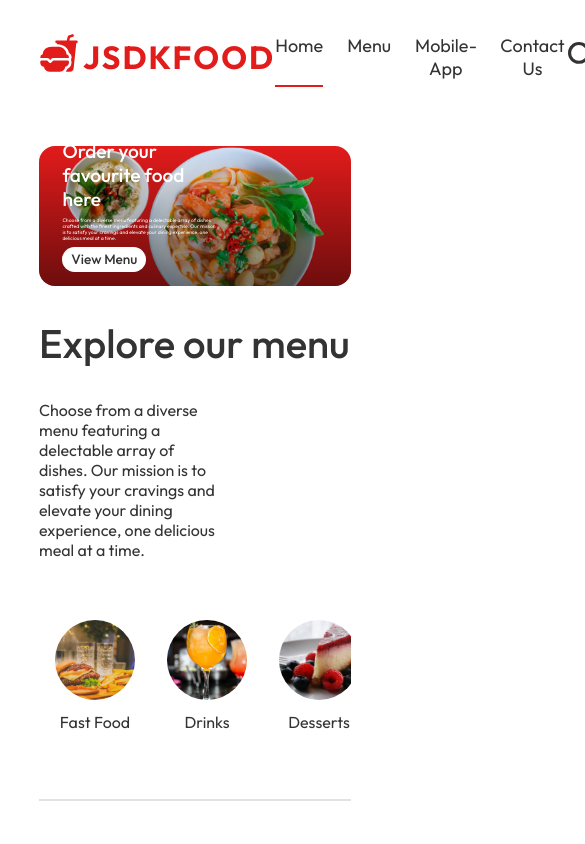
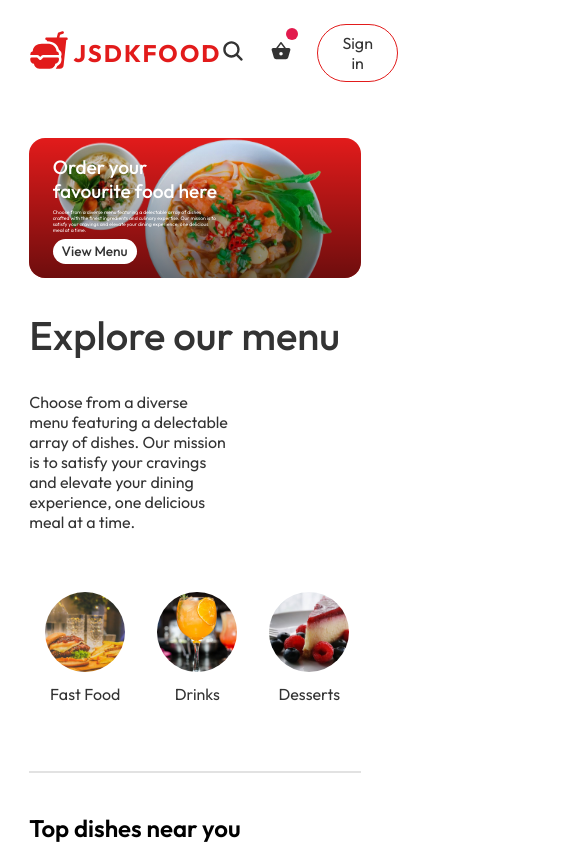
Before and after one commit to Bewjsdk/jsdk-food-delivery, a React (Vite) app: page / in a window 390 px wide. Shown: the top 844 px of the page, 585 px wide, since content can reach past the window. Built offline with nearby package versions, Linux system fonts and the light colour scheme.

Commit message:
add responsive to logo and navbar

```diff
--- a/src/app.module.css
+++ b/src/app.module.css
@@ -2,3 +2,11 @@
   width: 80%;
   margin-inline: auto;
 }
+
+/* Responsive */
+/* screen < 1024px */
+@media (max-width: 1024px) {
+  .app {
+    width: 85%;
+  }
+}
--- a/src/components/Logo/logo.module.css
+++ b/src/components/Logo/logo.module.css
@@ -12,3 +12,13 @@
     }
   }
 }
+
+/* Responsive */
+/* screen < 1150px */
+@media (max-width: 1150px) {
+  .logo {
+    & > a > span {
+      font-size: 1.5rem;
+    }
+  }
+}
--- a/src/components/Navbar/Navbar.tsx
+++ b/src/components/Navbar/Navbar.tsx
@@ -38,7 +38,7 @@ const Navbar = () => {
           <div className={styles.basketNoti}></div>
         </button>
         {/* Sign in */}
-        <button>Sign in</button>
+        <button className={styles.signIn}>Sign in</button>
       </div>
     </nav>
   )
--- a/src/components/Navbar/navbar.module.css
+++ b/src/components/Navbar/navbar.module.css
@@ -56,7 +56,7 @@
   }
 
   /* Sign in button */
-  & > button:last-of-type {
+  & > .signIn {
     border: 1px solid var(--main-color);
     border-radius: 2.5rem;
     padding: 0.75rem 2rem;
@@ -85,3 +85,27 @@
     }
   }
 }
+
+/* Responsive */
+/* screen < 1150px */
+@media (max-width: 1150px) {
+  /* Navbar right */
+ .navRight {
+  gap: 1.5rem;
+
+  & > button > svg {
+    width: 1.5rem;
+  }
+
+  & > .signIn {
+    padding: 0.5rem 1.5rem;
+  }
+ }
+}
+
+/* screen < 870px */
+@media (max-width: 870px) {
+  .navMenu {
+    display: none;
+  }
+}
```
